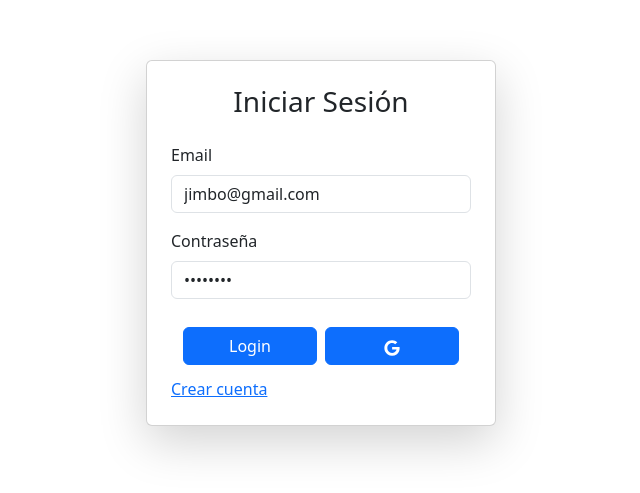
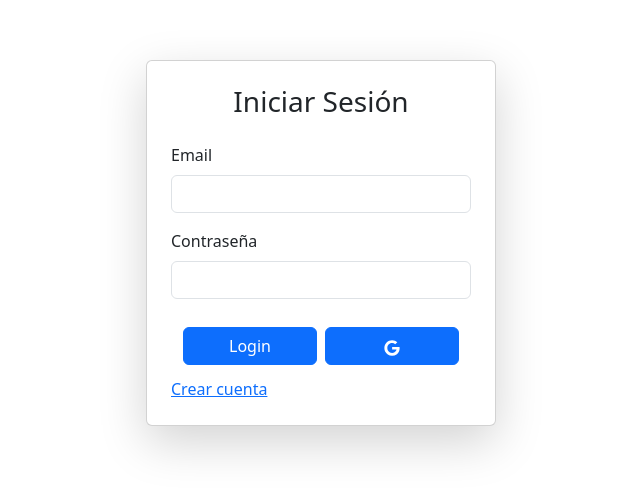
Before and after one commit to MissaelHrz512/firebase-auth, a React (Vite) app: page /auth/login in a window 1280 px wide. Shown: the part 157-650 px from the top of the page, without its empty margins (319-959 px from the left). Built offline with nearby package versions, Linux system fonts and the light colour scheme.

Commit message:
Firebase, auth with email/password

```diff
--- a/package.json
+++ b/package.json
@@ -15,6 +15,7 @@
     "firebase": "^11.6.0",
     "react": "^19.0.0",
     "react-dom": "^19.0.0",
+    "react-hook-form": "^7.55.0",
     "react-icons": "^5.5.0",
     "react-redux": "^9.2.0",
     "react-router-dom": "^7.4.1",
--- a/src/Auth/Pages/Login.jsx
+++ b/src/Auth/Pages/Login.jsx
@@ -1,24 +1,22 @@
 import "bootstrap/dist/css/bootstrap.min.css";
 import { FaGoogle } from "react-icons/fa";
 import { NavLink } from "react-router-dom";
-import { useForm } from "../../Hooks/useForm";
+import { useForm } from "react-hook-form"; // Importamos React Hook Form
 import { useDispatch, useSelector } from "react-redux";
 import { checkingAuth, startGoogleSingIn } from "../../Store/Auth/thunks";
 import { RingLoader } from "react-spinners";
+
 export const Login = () => {
   const { status } = useSelector((state) => state.auth);
-
   const isChecking = status === "checking";
-  console.log("<<<<<<", status);
-  const { email, password, onInputChange, formState } = useForm({
-    email: "jimbo@gmail.com",
-    password: "12343124",
-  });
   const dispatch = useDispatch();
 
-  const handleSubmit = (e) => {
-    e.preventDefault();
-    console.log(formState);
+  // Usamos useForm para manejar el formulario
+  const { register, handleSubmit, formState: { errors } } = useForm();
+
+  // Manejamos el submit con handleSubmit de React Hook Form
+  const onSubmit = (data) => {
+    console.log(data); // Los datos del formulario
     dispatch(checkingAuth());
   };
 
@@ -26,36 +24,38 @@ export const Login = () => {
     console.log("Google");
     dispatch(startGoogleSingIn());
   };
+
   return (
     <>
       {isChecking && (
         <div className="d-flex justify-content-center align-items-center vh-100 bg-light">
-          <RingLoader color="#4285F4"/>
+          <RingLoader color="#4285F4" />
         </div>
       )}
       <div className="container d-flex justify-content-center align-items-center vh-100">
         <div className="card p-4 shadow-lg" style={{ width: "350px" }}>
           <h3 className="text-center mb-4">Iniciar Sesión</h3>
-          <form onSubmit={handleSubmit}>
+          {/* Usamos handleSubmit de React Hook Form para enviar los datos */}
+          <form onSubmit={handleSubmit(onSubmit)}>
             <div className="mb-3">
               <label className="form-label">Email</label>
               <input
-                type="text"
+                type="email"
                 className="form-control"
-                name="email"
-                value={email}
-                onChange={onInputChange}
+                {...register("email", { required: "Este campo es obligatorio", pattern: { value: /^[a-zA-Z0-9._%+-]+@[a-zA-Z0-9.-]+\.[a-zA-Z]{2,}$/, message: "Correo no válido" } })}
               />
+              {/* Muestra el mensaje de error si existe */}
+              {errors.email && <small className="text-danger">{errors.email.message}</small>}
             </div>
             <div className="mb-3">
               <label className="form-label">Contraseña</label>
               <input
                 type="password"
                 className="form-control"
-                name="password"
-                value={password}
-                onChange={onInputChange}
+                {...register("password", { required: "Este campo es obligatorio" })}
               />
+              {/* Muestra el mensaje de error si existe */}
+              {errors.password && <small className="text-danger">{errors.password.message}</small>}
             </div>
             <div className="login-buttons-container p-2 d-flex justify-content-around">
               <button
--- a/src/Auth/Pages/Register.jsx
+++ b/src/Auth/Pages/Register.jsx
@@ -1,34 +1,79 @@
 import React from "react";
 import { NavLink } from "react-router-dom";
+import { useForm } from "react-hook-form";
+import { useDispatch } from "react-redux";
+import { startCreatingUserWithEmailPassword } from "../../Store/Auth/thunks";
+
+const formValidations = {
+  email: (val) => val.includes("@") || "El correo debe tener @",
+  password: (val) => val.length >= 6 || "Debe de tener más de 6 caracteres",
+  displayName: (val) => val.length >= 1 || "El nombre es obligatorio",
+};
 
 export const Register = () => {
+  const dispatch = useDispatch();
+  const {
+    register,
+    handleSubmit,
+    formState: { errors },
+  } = useForm();
+
+  const handleOnSubmit = (data) => {
+    dispatch(startCreatingUserWithEmailPassword(data))
+  };
+
   return (
     <div className="container d-flex justify-content-center align-items-center vh-100">
       <div className="card p-4 shadow-lg" style={{ width: "350px" }}>
         <h3 className="text-center mb-4">Crear Cuenta</h3>
-        <form>
+        <form onSubmit={handleSubmit(handleOnSubmit)}>
           <div className="mb-3">
             <label className="form-label">Usuario</label>
             <input
               type="text"
               className="form-control"
-              name="username"
+              {...register("displayName", {
+                required: "El nombre es obligatorio",
+                validate: formValidations.displayName,
+              })}
+            />
+            {errors.displayName && (
+              <small className="text-danger">
+                {errors.displayName.message}
+              </small>
+            )}
+          </div>
 
-            />
-          </div>
           <div className="mb-3">
             <label className="form-label">Correo Electrónico</label>
-            <input type="email" className="form-control" name="email" />
+            <input
+              type="email"
+              className="form-control"
+              {...register("email", {
+                required: "El correo es obligatorio",
+                validate: formValidations.email,
+              })}
+            />
+            {errors.email && (
+              <small className="text-danger">{errors.email.message}</small>
+            )}
           </div>
+
           <div className="mb-3">
             <label className="form-label">Contraseña</label>
             <input
               type="password"
               className="form-control"
-              name="password"
+              {...register("password", {
+                required: "La contraseña es obligatoria",
+                validate: formValidations.password,
+              })}
+            />
+            {errors.password && (
+              <small className="text-danger">{errors.password.message}</small>
+            )}
+          </div>
 
-            />
-          </div>
           <button type="submit" className="btn btn-success w-100">
             Registrarse
           </button>
--- a/src/Firebase/providers.js
+++ b/src/Firebase/providers.js
@@ -1,4 +1,9 @@
-import { GoogleAuthProvider, signInWithPopup } from "firebase/auth";
+import {
+  GoogleAuthProvider,
+  signInWithPopup,
+  createUserWithEmailAndPassword,
+  updateProfile,
+} from "firebase/auth";
 import { FirebaseAuth } from "./config";
 
 const googleProvider = new GoogleAuthProvider();
@@ -24,7 +29,25 @@ export const signInWithGoogle = async () => {
     //const credential = GoogleAuthProvider.credentialFromError(error);
     return {
       ok: false,
-      errorMessage
+      errorMessage,
     };
   }
 };
+
+export const registUserFirebase = async ({ email, password, displayName }) => {
+  console.log("----", email, password, displayName);
+  try {
+    const res = await createUserWithEmailAndPassword(
+      FirebaseAuth,
+      email,
+      password
+    );
+    //Actualiza el usuario:
+    await updateProfile(FirebaseAuth.currentUser,{displayName});
+    const { uid } = res.user;
+    return { ok: true, uid, displayName, email };
+  } catch (error) {
+    console.log("<<", error);
+    return { ok: false, errorMessage: error.message };
+  }
+};
--- a/src/Hooks/useForm.jsx
+++ b/src/Hooks/useForm.jsx
@@ -1,8 +1,8 @@
-import { useState } from "react";
+import { useState,useEffect } from "react";
 
-export const useForm = (initialForm = {}) => {
+export const useForm = (initialForm = {}, formValidations = {}) => {
   const [formState, setFormState] = useState(initialForm);
-
+  const [formValidation, setFormValidation] = useState({});
   const onInputChange = ({ target }) => {
     const { name, value } = target;
     setFormState({
@@ -11,8 +11,19 @@ export const useForm = (initialForm = {}) => {
     });
   };
 
+  useEffect(()=>{createValidator()},[formState])
+
   const onResetForm = () => {
     setFormState(initialForm);
+  };
+
+  const createValidator = () => {
+    const fromCheckValues ={
+    }
+    for (const formField of Object.keys(formValidations)) {
+      const [fn,errorMessage]=formValidations[formField]
+      fromCheckValues(`${formField}Valid` = fn(formState[formField]))
+    }
   };
 
   return {
--- a/src/Store/Auth/authSlice.js
+++ b/src/Store/Auth/authSlice.js
@@ -24,6 +24,7 @@ export const authSlice = createSlice({
       state.errorMessage = null;
     },
     logout: (state, { payload }) => {
+      console.log(payload)
       state.status = "not-auth";
       state.uid = null;
       state.email = null;
--- a/src/Store/Auth/thunks.js
+++ b/src/Store/Auth/thunks.js
@@ -1,4 +1,4 @@
-import { signInWithGoogle } from "../../Firebase/providers";
+import { registUserFirebase, signInWithGoogle } from "../../Firebase/providers";
 import { checkingCredentials, login, logout } from "./authSlice";
 
 export const checkingAuth = (email, password) => {
@@ -18,3 +18,22 @@ export const startGoogleSingIn = () => {
     dispatch(login(res));
   };
 };
+
+export const startCreatingUserWithEmailPassword = ({
+  email,
+  password,
+  displayName,
+}) => {
+  return async (dispatch) => {
+    dispatch(checkingCredentials());
+
+    const { ok, errorMessage, uid } = await registUserFirebase({
+      email,
+      password,
+      displayName,
+    });
+    console.log(ok)
+    if (!ok) return dispatch(logout({ errorMessage }));
+    dispatch(login({ uid, displayName, email }));
+  };
+};
```
Also changed, not shown: 1 other file (tests, documents, lock files or other folders).
